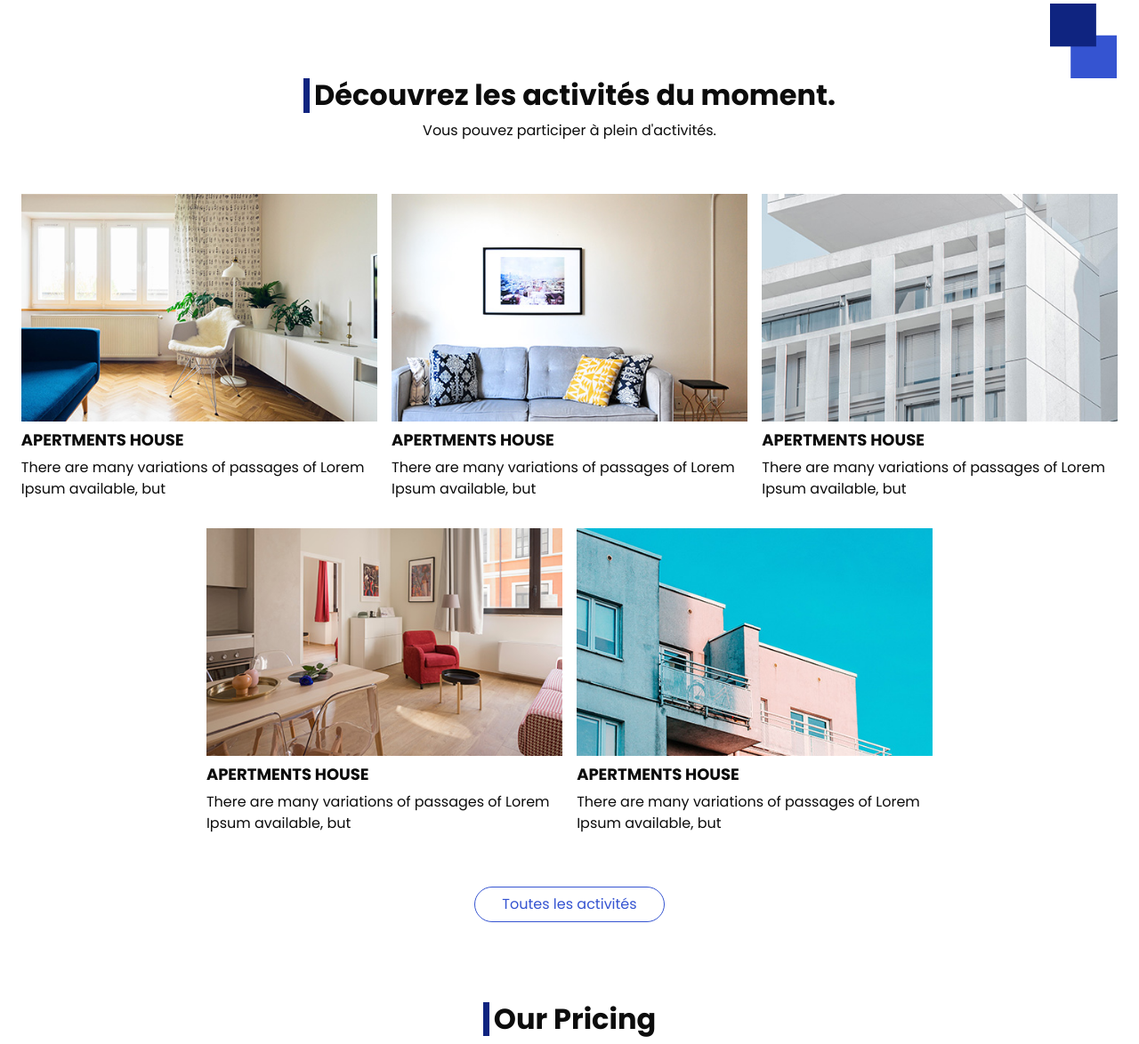
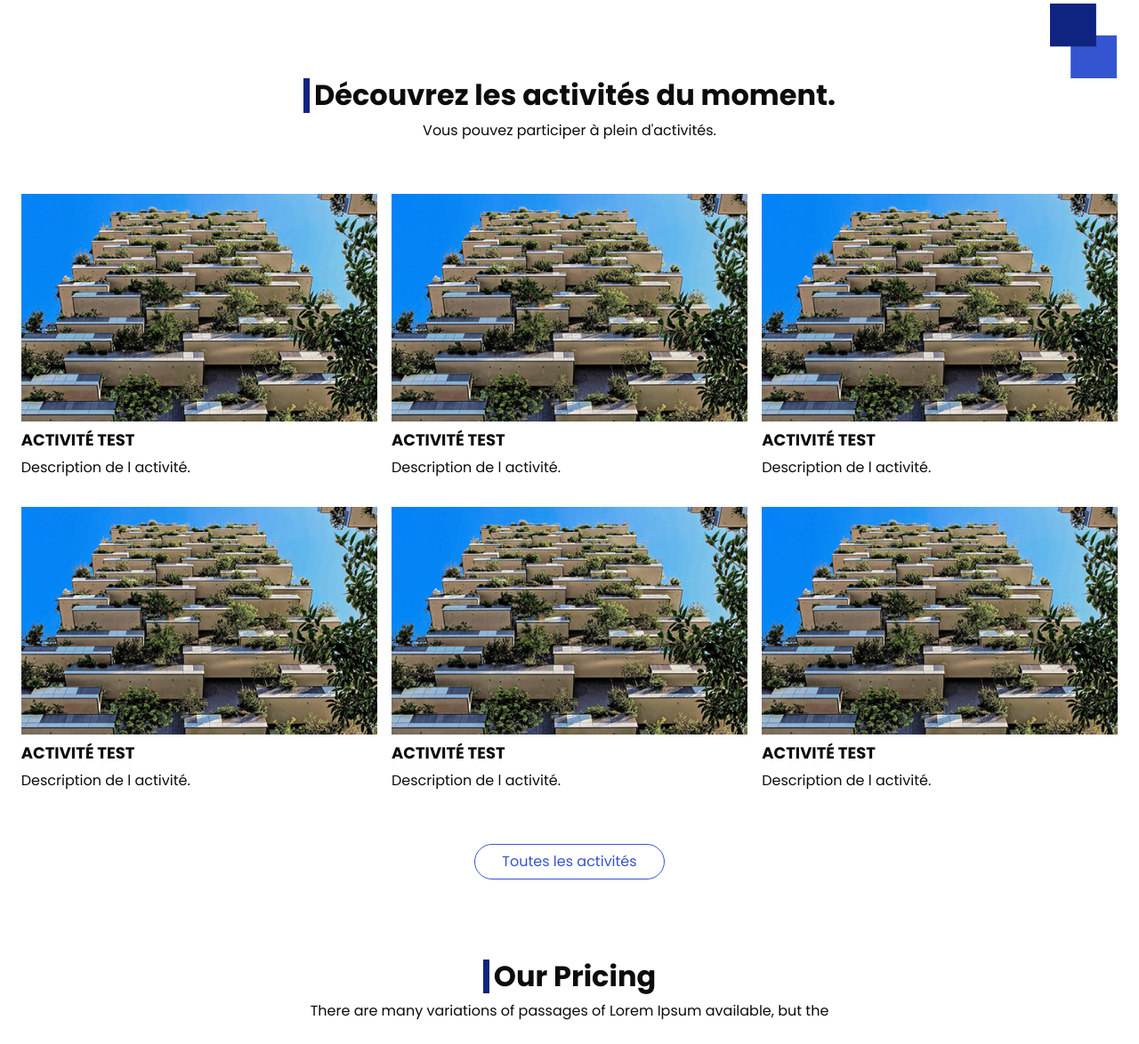
Before and after one commit to RidaMoustaoui/Urban-Activity, a PHP site: page / in a window 1280 px wide. Shown: the part 1125-2299 px from the top of the page at 89% size. Run offline with PHP 8.4, Linux system fonts and the light colour scheme; some libraries are stand-ins or nearby versions.

Commit message:
Update index.php

```diff
--- a/index.php
+++ b/index.php
@@ -175,10 +175,10 @@
       <div class="sale_container">
 
         <?php
-          for($i=1;$i>=6;$i++)
+          $i=1;
+          for($i;$i<=6;$i++)
           {
-            echo
-            '
+            echo '
             <div class="box">
             <div class="img-box">
               <img src="images/s-1.jpg" alt="">
@@ -191,78 +191,10 @@
                 Description de l activité.
               </p>
             </div>
-          </div>
-            ';
+          </div>';
           }
-
         ?>
 
-        <div class="box">
-          <div class="img-box">
-            <img src="images/s-2.jpg" alt="">
-          </div>
-          <div class="detail-box">
-            <h6>
-              apertments house
-            </h6>
-            <p>
-              There are many variations of passages of Lorem Ipsum available, but
-            </p>
-          </div>
-        </div>
-        <div class="box">
-          <div class="img-box">
-            <img src="images/s-3.jpg" alt="">
-          </div>
-          <div class="detail-box">
-            <h6>
-              apertments house
-            </h6>
-            <p>
-              There are many variations of passages of Lorem Ipsum available, but
-            </p>
-          </div>
-        </div>
-        <div class="box">
-          <div class="img-box">
-            <img src="images/s-4.jpg" alt="">
-          </div>
-          <div class="detail-box">
-            <h6>
-              apertments house
-            </h6>
-            <p>
-              There are many variations of passages of Lorem Ipsum available, but
-            </p>
-          </div>
-        </div>
-        <div class="box">
-          <div class="img-box">
-            <img src="images/s-5.jpg" alt="">
-          </div>
-          <div class="detail-box">
-            <h6>
-              apertments house
-            </h6>
-            <p>
-              There are many variations of passages of Lorem Ipsum available, but
-            </p>
-          </div>
-        </div>
-        <div class="box">
-          <div class="img-box">
-            <img src="images/s-6.jpg" alt="">
-          </div>
-          <div class="detail-box">
-            <h6>
-              apertments house
-            </h6>
-            <p>
-              There are many variations of passages of Lorem Ipsum available, but
-            </p>
-          </div>
-        </div>
-      </div>
       <div class="btn-box">
         <a href="">
           Toutes les activités
```
